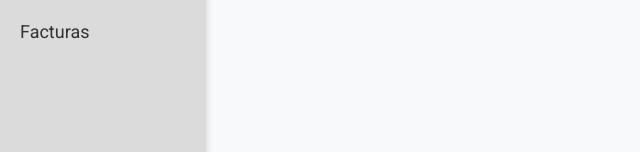
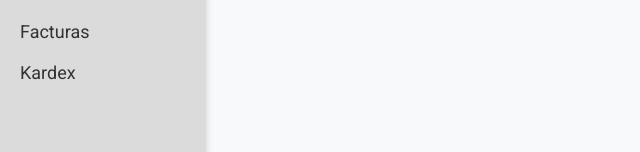
Before and after one commit to manolo0o/technicalExam, a React (Vite) app in the folder frontend/: page / in a window 1280 px wide. Shown: the part 149-301 px from the top of the page, without its empty margins (0-640 px from the left). Built offline with nearby package versions, Linux system fonts and the light colour scheme.

Commit message:
feat: :closed_lock_with_key: Adding kardex routes

```diff
--- a/frontend/src/components/Lateral_menue.jsx
+++ b/frontend/src/components/Lateral_menue.jsx
@@ -10,6 +10,7 @@ const LateralMenu = () => {
         <li><Link to="/articulos">Articulos</Link></li>
         <li><Link to="/clientes">Clientes</Link></li>
         <li><Link to="/facturas">Facturas</Link></li>
+        <li><Link to="/kardex">Kardex</Link></li>
       </ul>
     </div>
   );
--- a/frontend/src/main.jsx
+++ b/frontend/src/main.jsx
@@ -6,6 +6,7 @@ import Articulos from './screens/Articulos.jsx';
 import Clientes from './screens/Clientes.jsx';
 import Facturas from './screens/Facturas.jsx';
 import LateralMenu from './components/Lateral_menue';
+import  Kardex from './screens/Kardex.jsx';
 import './styles/index.css'; // Import the global CSS file
 
 const App = () => {
@@ -17,6 +18,7 @@ const App = () => {
           <Route path="/articulos" element={<Articulos />} />
           <Route path="/clientes" element={<Clientes />} />
           <Route path="/facturas" element={<Facturas />} />
+          <Route path="/kardex" element={<Kardex />} />
         </Routes>
       </div>
     </Router>
```
